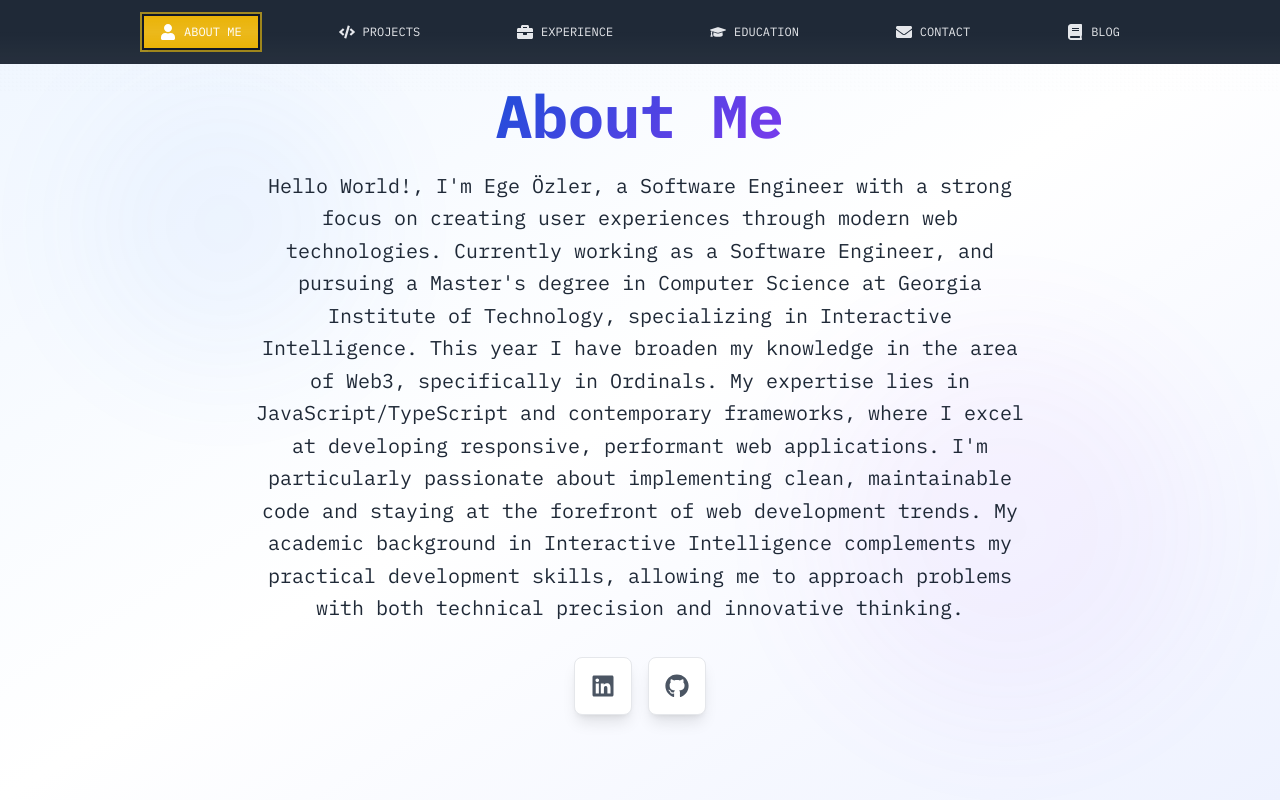
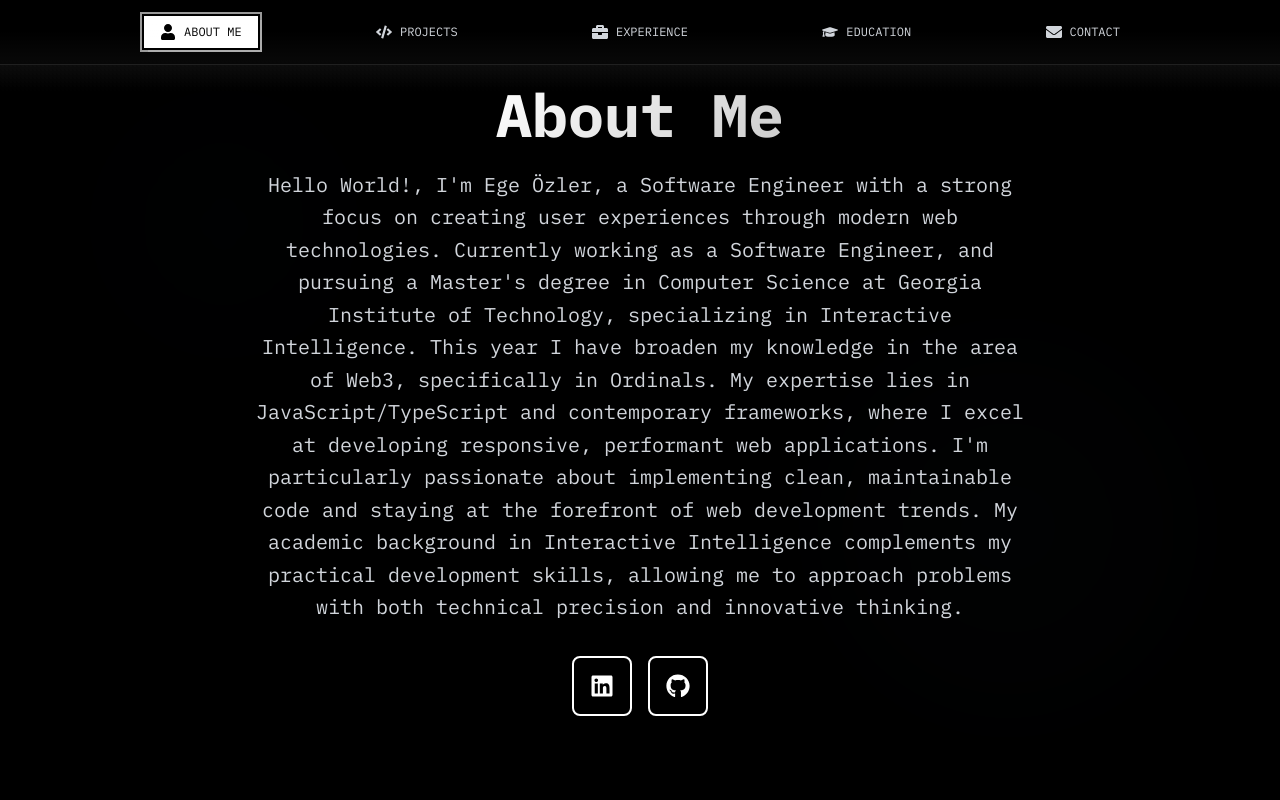
Before and after one commit to ozlerege/portfolio, a Next.js app: page / in a window 1280 px wide. Shown: the top 800 px of the page. Built offline with nearby package versions, Linux system fonts and the light colour scheme.

Commit message:
styling changes

```diff
--- a/src/app/components/Navbar.js
+++ b/src/app/components/Navbar.js
@@ -10,7 +10,6 @@ import {
   FaEnvelope,
   FaBars,
   FaTimes,
-  FaBook,
 } from "react-icons/fa";
 
 // Add keyframes for glitch effect
@@ -85,7 +84,6 @@ const Navbar = () => {
         "experience",
         "education",
         "contact",
-        "blog",
       ];
       const scrollPosition = window.scrollY + 100;
 
@@ -126,12 +124,12 @@ const Navbar = () => {
     const baseStyles =
       "relative group px-4 py-2 text-xs uppercase transition-all duration-300 cursor-pointer hover:scale-105 w-full md:w-auto text-center md:text-left"; // Added text-center md:text-left for consistency
     const textStyles = isActive
-      ? `text-white ${colorClasses.active} shadow-[4px_4px_0px_0px_rgba(0,0,0,0.3)] transform active:translate-y-1
-         ring-2 ring-offset-2 ring-offset-gray-900 ring-opacity-60 ${colorClasses.glow}
+      ? `${colorClasses.active} shadow-[4px_4px_0px_0px_rgba(255,255,255,0.2)] transform active:translate-y-1
+         ring-2 ring-offset-2 ring-offset-black ring-opacity-60 ${colorClasses.glow}
          before:content-[''] before:absolute before:inset-0 before:bg-[rgba(255,255,255,0.1)] before:animate-[scanline_4s_linear_infinite]
          after:content-[''] after:absolute after:inset-0 after:bg-gradient-to-b after:from-transparent after:via-[rgba(255,255,255,0.1)] after:to-transparent after:animate-[flicker_2s_infinite]`
-      : `text-gray-200 hover:text-white ${colorClasses.hover} hover:shadow-[2px_2px_0px_0px_rgba(0,0,0,0.1)]
-         hover:ring-1 hover:ring-offset-1 hover:ring-offset-gray-900 hover:ring-opacity-40 ${colorClasses.hoverGlow}`;
+      : `text-gray-300 hover:text-white ${colorClasses.hover} hover:shadow-[2px_2px_0px_0px_rgba(255,255,255,0.1)]
+         hover:ring-1 hover:ring-offset-1 hover:ring-offset-black hover:ring-opacity-40 ${colorClasses.hoverGlow}`;
 
     return `${baseStyles} ${textStyles}`;
   };
@@ -142,11 +140,11 @@ const Navbar = () => {
       label: "About Me",
       icon: FaUser,
       colorClasses: {
-        active: "bg-yellow-500 hover:bg-yellow-600",
-        hover: "hover:bg-yellow-500",
-        glow: "ring-yellow-400 shadow-[0_0_20px_rgba(234,179,8,0.5),inset_0_0_10px_rgba(234,179,8,0.2)]",
+        active: "bg-white text-black hover:bg-gray-200",
+        hover: "hover:bg-white/20 hover:text-white",
+        glow: "ring-white shadow-[0_0_20px_rgba(255,255,255,0.3),inset_0_0_10px_rgba(255,255,255,0.1)]",
         hoverGlow:
-          "hover:ring-yellow-400 hover:shadow-[0_0_15px_rgba(234,179,8,0.3)]",
+          "hover:ring-white/50 hover:shadow-[0_0_15px_rgba(255,255,255,0.2)]",
       },
     },
     {
@@ -154,11 +152,11 @@ const Navbar = () => {
       label: "Projects",
       icon: FaCode,
       colorClasses: {
-        active: "bg-emerald-600 hover:bg-emerald-700",
-        hover: "hover:bg-emerald-600",
-        glow: "ring-emerald-400 shadow-[0_0_20px_rgba(52,211,153,0.5),inset_0_0_10px_rgba(52,211,153,0.2)]",
+        active: "bg-white text-black hover:bg-gray-200",
+        hover: "hover:bg-white/20 hover:text-white",
+        glow: "ring-white shadow-[0_0_20px_rgba(255,255,255,0.3),inset_0_0_10px_rgba(255,255,255,0.1)]",
         hoverGlow:
-          "hover:ring-emerald-400 hover:shadow-[0_0_15px_rgba(52,211,153,0.3)]",
+          "hover:ring-white/50 hover:shadow-[0_0_15px_rgba(255,255,255,0.2)]",
       },
     },
     {
@@ -166,11 +164,11 @@ const Navbar = () => {
       label: "Experience",
       icon: FaBriefcase,
       colorClasses: {
-        active: "bg-purple-600 hover:bg-purple-700",
-        hover: "hover:bg-purple-600",
-        glow: "ring-purple-400 shadow-[0_0_20px_rgba(192,132,252,0.5),inset_0_0_10px_rgba(192,132,252,0.2)]",
+        active: "bg-white text-black hover:bg-gray-200",
+        hover: "hover:bg-white/20 hover:text-white",
+        glow: "ring-white shadow-[0_0_20px_rgba(255,255,255,0.3),inset_0_0_10px_rgba(255,255,255,0.1)]",
         hoverGlow:
-          "hover:ring-purple-400 hover:shadow-[0_0_15px_rgba(192,132,252,0.3)]",
+          "hover:ring-white/50 hover:shadow-[0_0_15px_rgba(255,255,255,0.2)]",
       },
     },
     {
@@ -178,11 +176,11 @@ const Navbar = () => {
       label: "Education",
       icon: FaGraduationCap,
       colorClasses: {
-        active: "bg-amber-600 hover:bg-amber-700",
-        hover: "hover:bg-amber-600",
-        glow: "ring-amber-400 shadow-[0_0_20px_rgba(251,191,36,0.5),inset_0_0_10px_rgba(251,191,36,0.2)]",
+        active: "bg-white text-black hover:bg-gray-200",
+        hover: "hover:bg-white/20 hover:text-white",
+        glow: "ring-white shadow-[0_0_20px_rgba(255,255,255,0.3),inset_0_0_10px_rgba(255,255,255,0.1)]",
         hoverGlow:
-          "hover:ring-amber-400 hover:shadow-[0_0_15px_rgba(251,191,36,0.3)]",
+          "hover:ring-white/50 hover:shadow-[0_0_15px_rgba(255,255,255,0.2)]",
       },
     },
     {
@@ -190,24 +188,11 @@ const Navbar = () => {
       label: "Contact",
       icon: FaEnvelope,
       colorClasses: {
-        active: "bg-blue-600 hover:bg-blue-700",
-        hover: "hover:bg-blue-600",
-        glow: "ring-blue-400 shadow-[0_0_20px_rgba(96,165,250,0.5),inset_0_0_10px_rgba(96,165,250,0.2)]",
+        active: "bg-white text-black hover:bg-gray-200",
+        hover: "hover:bg-white/20 hover:text-white",
+        glow: "ring-white shadow-[0_0_20px_rgba(255,255,255,0.3),inset_0_0_10px_rgba(255,255,255,0.1)]",
         hoverGlow:
-          "hover:ring-blue-400 hover:shadow-[0_0_15px_rgba(96,165,250,0.3)]",
-      },
-    },
-    {
-      id: "blog",
-      label: "Blog",
-      icon: FaBook,
-      href: "/blog", // Added href
-      colorClasses: {
-        active: "bg-red-600 hover:bg-red-700",
-        hover: "hover:bg-red-600",
-        glow: "ring-red-400 shadow-[0_0_20px_rgba(248,113,113,0.5),inset_0_0_10px_rgba(248,113,113,0.2)]",
-        hoverGlow:
-          "hover:ring-red-400 hover:shadow-[0_0_15px_rgba(248,113,113,0.3)]",
+          "hover:ring-white/50 hover:shadow-[0_0_15px_rgba(255,255,255,0.2)]",
       },
     },
   ];
@@ -216,8 +201,8 @@ const Navbar = () => {
     <nav
       className={`fixed top-0 w-full z-50 transition-all duration-300 ${
         scrolled
-          ? "bg-gray-900/80 shadow-[0_4px_0px_0px_rgba(0,0,0,0.3),inset_0_0_30px_rgba(0,0,0,0.5)] backdrop-blur-sm"
-          : "bg-gray-800"
+          ? "bg-black/90 shadow-[0_4px_0px_0px_rgba(255,255,255,0.1),inset_0_0_30px_rgba(0,0,0,0.5)] backdrop-blur-sm border-b border-white/20"
+          : "bg-black border-b border-white/10"
       }`}
     >
       {/* Scanline effect */}
@@ -228,9 +213,9 @@ const Navbar = () => {
           {/* Hamburger Menu Button */}
           <button
             onClick={() => setIsMenuOpen(!isMenuOpen)}
-            className="md:hidden text-white p-2 hover:bg-gray-700 rounded-lg transition-colors
-              hover:ring-2 hover:ring-gray-600 hover:shadow-[0_0_10px_rgba(75,85,99,0.3)]
-              relative overflow-hidden group"
+            className="md:hidden text-white p-2 hover:bg-gray-800 rounded-lg transition-colors
+              hover:ring-2 hover:ring-white/30 hover:shadow-[0_0_10px_rgba(255,255,255,0.2)]
+              relative overflow-hidden group border border-white/20"
             aria-label="Toggle menu"
           >
             <div className="absolute inset-0 bg-gradient-to-r from-transparent via-[rgba(255,255,255,0.1)] to-transparent group-hover:animate-[scanline_2s_linear_infinite]"></div>
--- a/src/app/components/sections/AboutSection.js
+++ b/src/app/components/sections/AboutSection.js
@@ -18,12 +18,12 @@ export default function AboutSection() {
   return (
     <section
       id="about"
-      className="min-h-screen w-full flex items-center justify-center bg-gradient-to-br from-blue-50 via-white to-indigo-50 relative overflow-hidden"
+      className="min-h-screen w-full flex items-center justify-center bg-black relative overflow-hidden"
     >
       {/* Background elements */}
       <div className="absolute inset-0 opacity-5">
-        <div className="absolute top-20 left-20 w-72 h-72 bg-blue-500 rounded-full blur-3xl"></div>
-        <div className="absolute bottom-20 right-20 w-96 h-96 bg-purple-500 rounded-full blur-3xl"></div>
+        <div className="absolute top-20 left-20 w-72 h-72 bg-gray-900 rounded-full blur-3xl"></div>
+        <div className="absolute bottom-20 right-20 w-96 h-96 bg-gray-800 rounded-full blur-3xl"></div>
       </div>
 
       <div className="container mx-auto px-6 py-20 relative z-10">
@@ -32,11 +32,11 @@ export default function AboutSection() {
             <div className="space-y-6">
 
 
-              <h1 className="text-5xl lg:text-6xl font-bold text-gray-900 leading-tight">
+              <h1 className="text-5xl lg:text-6xl font-bold text-white leading-tight">
                 <span className="text-gradient">{aboutContent.title}</span>
               </h1>
 
-              <p className="text-xl text-gray-800 leading-relaxed max-w-3xl mx-auto">
+              <p className="text-xl text-gray-300 leading-relaxed max-w-3xl mx-auto">
                 {aboutContent.description}
               </p>
             </div>
@@ -53,10 +53,10 @@ export default function AboutSection() {
                     href={link.url}
                     target="_blank"
                     rel="noopener noreferrer"
-                    className="group relative p-4 bg-white rounded-lg shadow-lg hover:shadow-xl transition-all duration-300 hover:-translate-y-1 border border-gray-200"
+                    className="group relative p-4 bg-black rounded-lg shadow-lg hover:shadow-xl transition-all duration-300 hover:-translate-y-1 border-2 border-white"
                   >
-                    <Icon className="w-6 h-6 text-gray-600 group-hover:text-blue-600 transition-colors" />
-                    <span className="absolute -top-12 left-1/2 transform -translate-x-1/2 bg-gray-900 text-white px-3 py-1 rounded-md text-sm opacity-0 group-hover:opacity-100 transition-opacity">
+                    <Icon className="w-6 h-6 text-white group-hover:text-gray-300 transition-colors" />
+                    <span className="absolute -top-12 left-1/2 transform -translate-x-1/2 bg-white text-black px-3 py-1 rounded-md text-sm opacity-0 group-hover:opacity-100 transition-opacity">
                       {link.type}
                     </span>
                   </a>
--- a/src/app/globals.css
+++ b/src/app/globals.css
@@ -6,33 +6,33 @@
 
 :root {
   /* Base colors */
-  --background: #ffffff;
-  --foreground: #1f2937;
-  --card-bg: #ffffff;
-  --card-border: #e5e7eb;
+  --background: #000000;
+  --foreground: #ffffff;
+  --card-bg: #111111;
+  --card-border: #333333;
 
   /* Text colors */
-  --text-primary: #000000;
-  --text-secondary: #374151;
-  --text-muted: #6b7280;
+  --text-primary: #ffffff;
+  --text-secondary: #cccccc;
+  --text-muted: #888888;
 
   /* Brand colors */
-  --accent-primary: #3b82f6;
-  --accent-secondary: #8b5cf6;
+  --accent-primary: #ffffff;
+  --accent-secondary: #cccccc;
 
-  /* Section-specific colors - darker for better contrast */
-  --about-primary: #1d4ed8;
-  --about-secondary: #7c3aed;
-  --projects-primary: #059669;
-  --projects-secondary: #0d9488;
-  --experience-primary: #7c3aed;
-  --experience-secondary: #4338ca;
-  --education-primary: #d97706;
-  --education-secondary: #ea580c;
-  --contact-primary: #1d4ed8;
-  --contact-secondary: #4338ca;
-  --blog-primary: #dc2626;
-  --blog-secondary: #be185d;
+  /* Section-specific colors - black theme */
+  --about-primary: #ffffff;
+  --about-secondary: #cccccc;
+  --projects-primary: #ffffff;
+  --projects-secondary: #cccccc;
+  --experience-primary: #ffffff;
+  --experience-secondary: #cccccc;
+  --education-primary: #ffffff;
+  --education-secondary: #cccccc;
+  --contact-primary: #ffffff;
+  --contact-secondary: #cccccc;
+  --blog-primary: #ffffff;
+  --blog-secondary: #cccccc;
 
   /* Shadows */
   --shadow-sm: 0 1px 2px 0 rgb(0 0 0 / 0.05);
@@ -50,19 +50,19 @@
 
 @media (prefers-color-scheme: dark) {
   :root {
-    --background: #0f172a;
-    --foreground: #f1f5f9;
-    --card-bg: #1e293b;
-    --card-border: #334155;
-    --text-primary: #f8fafc;
-    --text-secondary: #cbd5e1;
-    --text-muted: #94a3b8;
-    --accent-primary: #60a5fa;
-    --accent-secondary: #a78bfa;
-    --shadow-sm: 0 1px 2px 0 rgb(0 0 0 / 0.3);
-    --shadow-md: 0 4px 6px -1px rgb(0 0 0 / 0.3), 0 2px 4px -2px rgb(0 0 0 / 0.3);
-    --shadow-lg: 0 10px 15px -3px rgb(0 0 0 / 0.3), 0 4px 6px -4px rgb(0 0 0 / 0.3);
-    --shadow-xl: 0 20px 25px -5px rgb(0 0 0 / 0.3), 0 8px 10px -6px rgb(0 0 0 / 0.3);
+    --background: #000000;
+    --foreground: #ffffff;
+    --card-bg: #111111;
+    --card-border: #333333;
+    --text-primary: #ffffff;
+    --text-secondary: #cccccc;
+    --text-muted: #888888;
+    --accent-primary: #ffffff;
+    --accent-secondary: #cccccc;
+    --shadow-sm: 0 1px 2px 0 rgb(255 255 255 / 0.1);
+    --shadow-md: 0 4px 6px -1px rgb(255 255 255 / 0.1), 0 2px 4px -2px rgb(255 255 255 / 0.1);
+    --shadow-lg: 0 10px 15px -3px rgb(255 255 255 / 0.1), 0 4px 6px -4px rgb(255 255 255 / 0.1);
+    --shadow-xl: 0 20px 25px -5px rgb(255 255 255 / 0.1), 0 8px 10px -6px rgb(255 255 255 / 0.1);
   }
 }
 
@@ -88,7 +88,7 @@ body {
 
 /* Professional utility classes */
 .text-gradient {
-  background: linear-gradient(135deg, #1d4ed8, #7c3aed);
+  background: linear-gradient(135deg, #ffffff, #cccccc);
   -webkit-background-clip: text;
   -webkit-text-fill-color: transparent;
   background-clip: text;
@@ -120,9 +120,9 @@ body {
   align-items: center;
   justify-content: center;
   padding: 0.75rem 1.5rem;
-  background: #1d4ed8;
-  color: white;
-  border: none;
+  background: #ffffff;
+  color: #000000;
+  border: 2px solid #ffffff;
   border-radius: var(--border-radius);
   font-weight: 500;
   text-decoration: none;
@@ -132,7 +132,9 @@ body {
 }
 
 .btn-professional:hover {
-  background: #7c3aed;
+  background: #cccccc;
+  color: #000000;
+  border-color: #cccccc;
   box-shadow: var(--shadow-md);
   transform: translateY(-1px);
 }
@@ -140,13 +142,13 @@ body {
 .btn-secondary {
   background: transparent;
   color: var(--text-primary);
-  border: 2px solid #374151;
+  border: 2px solid #ffffff;
 }
 
 .btn-secondary:hover {
-  background: #1d4ed8;
-  color: white;
-  border-color: #1d4ed8;
+  background: #ffffff;
+  color: #000000;
+  border-color: #ffffff;
 }
 
 /* Enhanced scrollbar */
@@ -225,6 +227,7 @@ code, pre {
 
 pre {
   background: rgba(0, 0, 0, 0.05);
+  border: 2px solid #000000;
   border-radius: var(--border-radius);
   padding: 1rem;
   overflow-x: auto;
--- a/src/app/page.js
+++ b/src/app/page.js
@@ -3,7 +3,6 @@ import ProjectsSection from "./components/sections/ProjectsSection";
 import ExperienceSection from "./components/sections/ExperienceSection";
 import EducationSection from "./components/sections/EducationSection";
 import ContactSection from "./components/sections/ContactSection";
-import BlogSection from "./components/sections/BlogSection";
 import Navbar from "./components/Navbar";
 
 export default function Home() {
@@ -15,7 +14,7 @@ export default function Home() {
       <ExperienceSection />
       <EducationSection />
       <ContactSection />
-      <BlogSection />
+
     </main>
   );
 }
```
Also changed, not shown: src/app/components/sections/BlogSection.js (+19 -19 lines), src/app/components/sections/ContactSection.js (+21 -21 lines), src/app/components/sections/EducationSection.js (+21 -23 lines), src/app/components/sections/ExperienceSection.js (+21 -22 lines), src/app/components/sections/ProjectsSection.js (+15 -16 lines).
